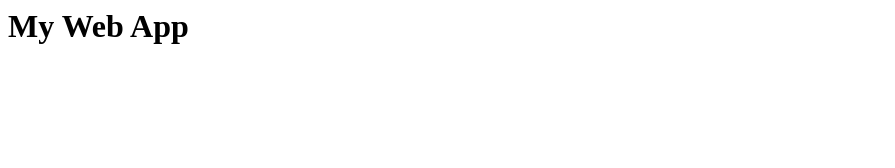
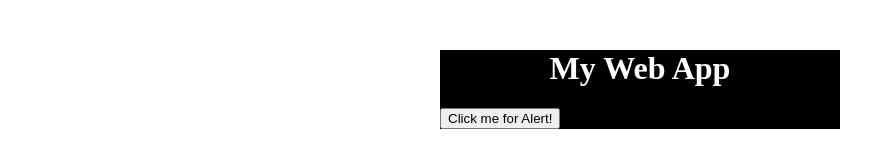
Before and after one commit to wmonecke/ironhackhwebapp, a plain HTML site: page index.html in a window 1280 px wide. Shown: the whole page, without its empty margins (0-895 px from the left). Drawn offline with Linux system fonts and the light colour scheme.

Commit message:
Added JS File & Alert Box function

```diff
--- a/index.html
+++ b/index.html
@@ -3,11 +3,17 @@
   <meta charset="UTF-8">
   <meta name="viewport" content="width=device-width, initial-scale=1.0">
   <meta http-equiv="X-UA-Compatible" content="ie=edge">
+  <link rel="stylesheet" href="styles.css">
   <title>Document</title>
 </head>
 <body>
   <div>
     <h1>My Web App</h1>
+    <button type="button" name="button" onClick="alertFunc()">Click me for Alert!</button>
   </div>
+
+  <script type="text/javascript" src="script.js">
+
+  </script>
 </body>
 </html>
--- /dev/null
+++ b/script.js
@@ -0,0 +1,3 @@
+function alertFunc(){
+  alert("This is an awesome page!");
+}
```
